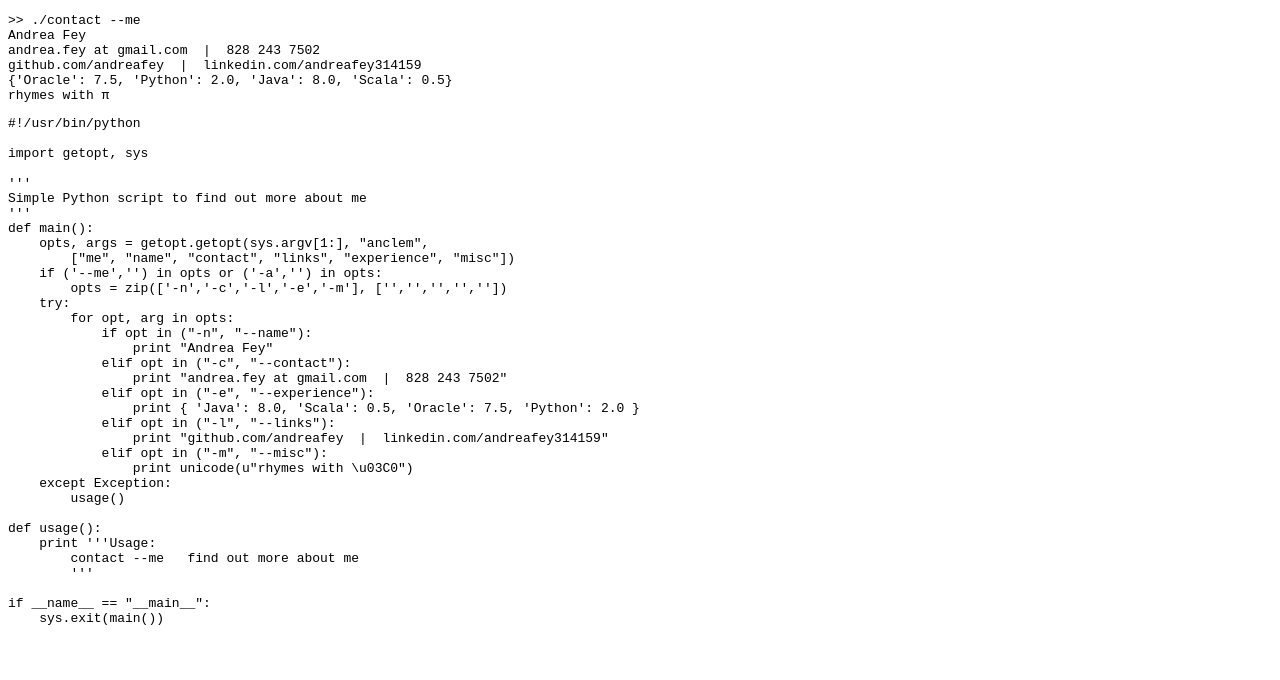
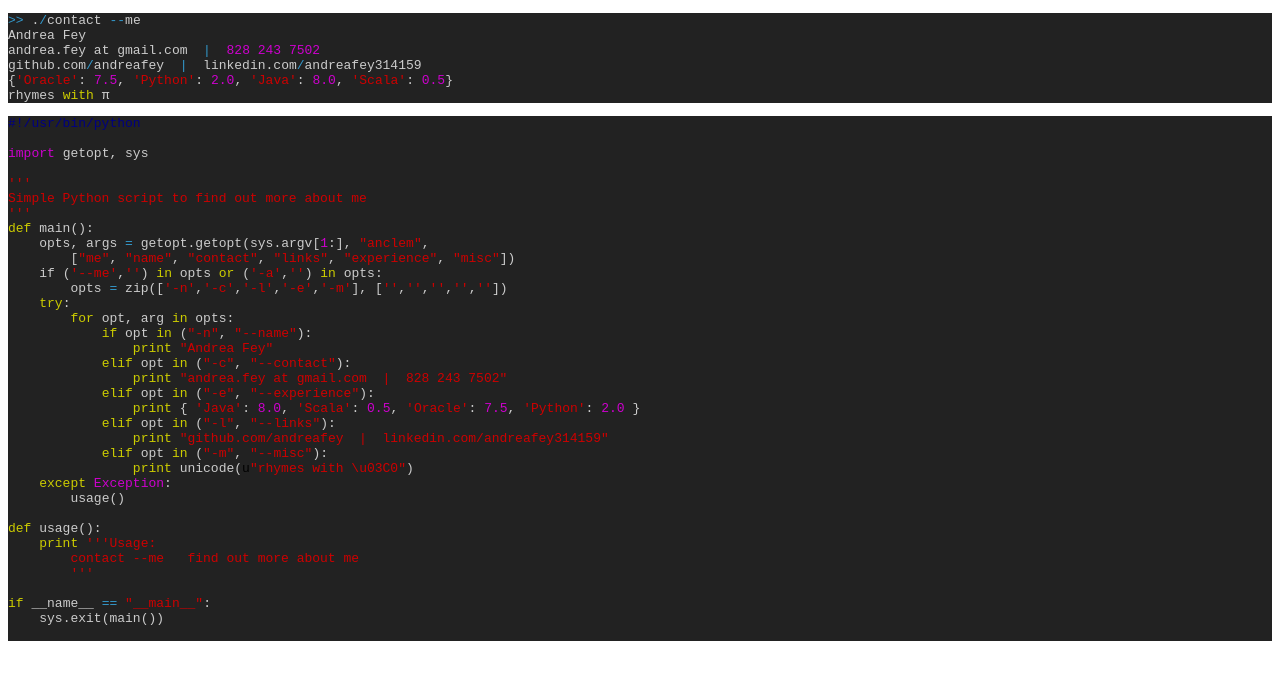
Before and after one commit to andreafey/businesscard, a Jekyll site: the page built from index.md, in a window 1280 px wide. Shown: the top 680 px of the page. Built offline with Jekyll 4.4.1, drawn with Linux system fonts in a browser that asks for light colours; Markdown is read by kramdown in place of the engine named in the settings.

Commit message:
fix nohilite

````diff
--- a/index.md
+++ b/index.md
@@ -2,7 +2,8 @@
 layout: default
 title: andreafey.com
 ---
-```Python
+
+```python
 >> ./contact --me
 Andrea Fey
 andrea.fey at gmail.com  |  828 243 7502
@@ -11,6 +12,6 @@ github.com/andreafey  |  linkedin.com/andreafey314159
 rhymes with π
 ```
 
-```Python
+```python
 {% include contact %}
 ```
````
